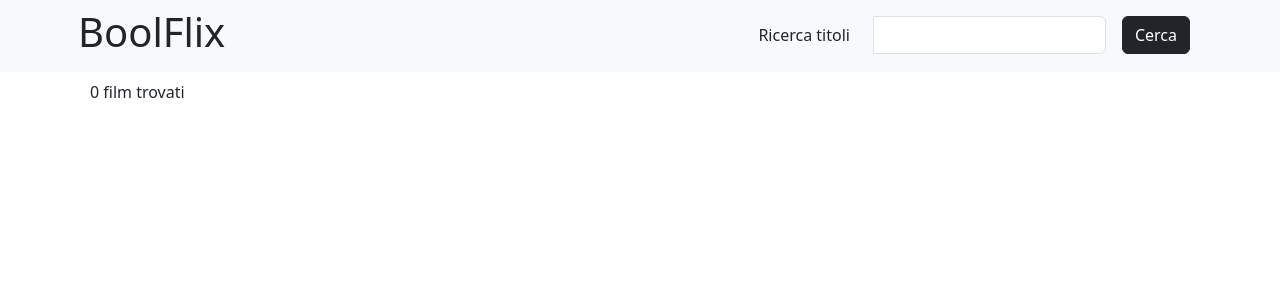
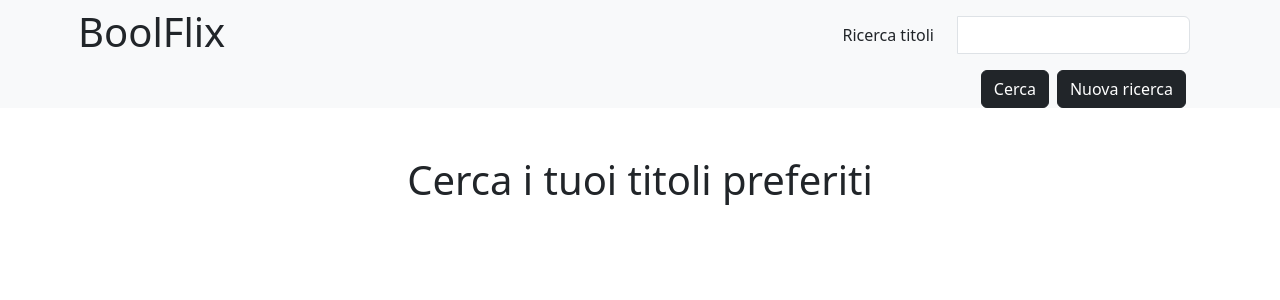
Before and after one commit to valecristiano/react-boolflix, a React (Vite) app: page / in a window 1280 px wide. Shown: the top 300 px of the page. Built offline with nearby package versions, Linux system fonts and the light colour scheme.

Commit message:
Milestone 1

```diff
--- a/src/components/Header.jsx
+++ b/src/components/Header.jsx
@@ -4,18 +4,20 @@ import { useSearch } from "../context/FilmSearchContext";
 const apiUrl = "https://api.themoviedb.org/3/search/movie?api_key=0884b4dae30455ae610cbf84ab65d490&query=";
 
 export default function Header() {
-  const { userSearch, setUserSearch, resultsList, setResultsList } = useSearch();
+  const { userSearch, setUserSearch, setResultsList } = useSearch();
 
   const formSubmit = (e) => {
     e.preventDefault();
     console.log("submit", userSearch);
 
     axios.get(`${apiUrl}${userSearch}`).then((res) => {
-      console.log("dati:", res.data);
-      console.log("dati2:", res.data.results);
-
       setResultsList(res.data.results);
     });
+  };
+
+  const newSeachClick = () => {
+    setResultsList([]);
+    setUserSearch("");
   };
 
   return (
@@ -36,8 +38,11 @@ export default function Header() {
                 </div>
               </div>
               <div className="col-12">
-                <button type="submit" className="btn btn-dark">
+                <button type="submit" className="btn btn-dark mx-1">
                   Cerca
+                </button>
+                <button onClick={newSeachClick} type="button" className="btn btn-dark mx-1">
+                  Nuova ricerca
                 </button>
               </div>
             </form>
--- a/src/components/MainSearch.jsx
+++ b/src/components/MainSearch.jsx
@@ -1,11 +1,16 @@
 import { useSearch } from "../context/FilmSearchContext";
 
 export default function MainSearch() {
-  const { resultsList } = useSearch();
+  const { resultsList, userSearch } = useSearch();
   return (
     <section className="container">
       <div>
-        {resultsList && <p className="m-2">{resultsList.length} film trovati</p>}
+        {!userSearch && (
+          <div className="d-flex">
+            <h1 className="mx-auto my-5">Cerca i tuoi titoli preferiti</h1>
+          </div>
+        )}
+        {userSearch && <p className="m-2">{resultsList.length} film trovati</p>}
         <ul>
           {resultsList.map((film) => (
             <ul key={film.id} className="card m-4">
```
